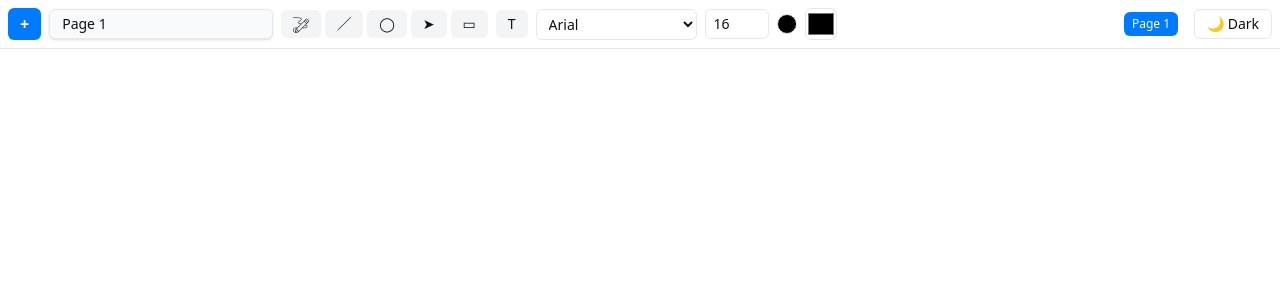
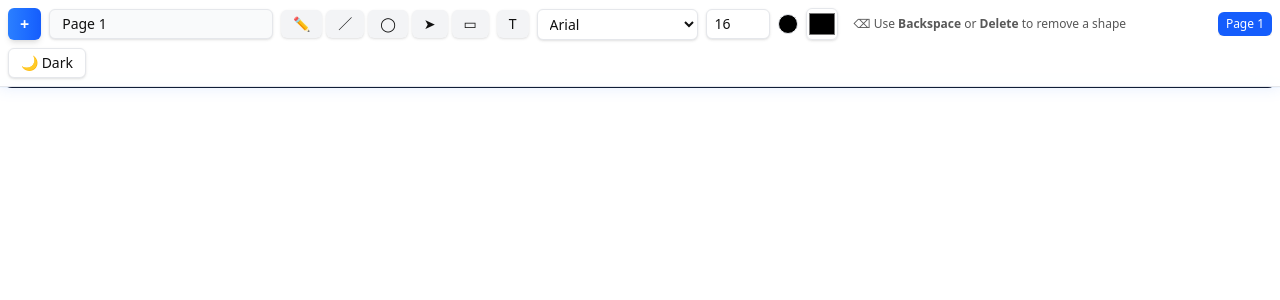
Before and after one commit to vijayakanthang/Draw, a React (Vite) app in the folder client/: page / in a window 1280 px wide. Shown: the top 300 px of the page. Built offline with nearby package versions, Linux system fonts and the light colour scheme.

Commit message:
Updated project files

```diff
--- a/client/src/components/CanvasBoard.tsx
+++ b/client/src/components/CanvasBoard.tsx
@@ -310,6 +310,19 @@ export default function CanvasBoard({
     }
   }, [shapes, isDark]);
 
+  useEffect(() => {
+  const handleKeyDown = (e: KeyboardEvent) => {
+    if ((e.key === "Delete" || e.key === "Backspace") && selectedId) {
+      const updatedShapes = shapes.filter((s) => s.id !== selectedId);
+      onShapesChange(updatedShapes);
+      setSelectedId(null);
+    }
+  };
+
+  window.addEventListener("keydown", handleKeyDown);
+  return () => window.removeEventListener("keydown", handleKeyDown);
+}, [selectedId, shapes, onShapesChange]);
+
 
 
 
--- a/client/src/components/Toolbar.tsx
+++ b/client/src/components/Toolbar.tsx
@@ -1,5 +1,3 @@
-import React from "react";
-import pencilIcon from "../assets/pencil.png";
 import type { Tool } from "../types/shapes";
 
 interface ToolbarProps {
@@ -18,6 +16,10 @@ interface ToolbarProps {
   onSelectPage: (id: string) => void;
   isDark: boolean;
   onToggleDark: (value: boolean) => void;
+  canDelete: boolean;
+  onDelete: () => void;
+  canRotate: boolean;
+  onRotate: () => void;
 }
 
 const tools: Tool[] = ["pencil", "line", "circle", "arrow", "rectangle"];
@@ -47,22 +49,31 @@ export default function Toolbar({
   onSelectPage,
   isDark,
   onToggleDark,
+  canDelete,
+  onDelete,
+  canRotate,
+  onRotate,
 }: ToolbarProps) {
   const fonts = ["Arial", "Roboto", "Courier New", "Times New Roman", "Verdana"];
 
   return (
     <div
       id="toolbar"
-      className={`flex flex-wrap gap-2 p-2 rounded-none border-b items-center sticky top-0 z-10 w-full transition-colors duration-300 ${
+      className={`flex flex-wrap gap-2 p-2 rounded-none border-b items-center sticky top-0 z-10 w-full transition-all duration-300 backdrop-blur-md ${
         isDark
-          ? "bg-[#1E1E1E] text-[#EDEDED] border-[#2C2C2C]"
-          : "bg-[#FFFFFF] text-[#111111] border-[#E5E7EB]"
+          ? "bg-[#111827]/80 text-[#EDEDED] border-[#1f2937]"
+          : "bg-[#FFFFFF]/80 text-[#111111] border-[#E5E7EB]"
       }`}
+      style={{
+        boxShadow: isDark
+          ? "0 0 25px rgba(59,130,246,0.25)"
+          : "0 0 15px rgba(59,130,246,0.15)",
+      }}
     >
-      {/* Page Controls */}
+      {/* ➕ Page Controls */}
       <button
         onClick={onCreatePage}
-        className="bg-[#007AFF] hover:bg-[#0A84FF] text-white px-3 py-1 rounded-md font-semibold transition"
+        className="bg-gradient-to-r from-blue-500 to-blue-600 hover:from-blue-400 hover:to-blue-500 text-white px-3 py-1 rounded-md font-semibold shadow-md transition"
         title="Create new page"
       >
         +
@@ -71,45 +82,41 @@ export default function Toolbar({
       <input
         className={`px-3 py-1 rounded-md border text-sm shadow-sm w-40 sm:w-56 transition-colors duration-300 ${
           isDark
-            ? "bg-[#2C2C2C] text-[#EDEDED] border-[#3A3A3A]"
+            ? "bg-[#1E293B] text-[#EDEDED] border-[#334155]"
             : "bg-[#F9FAFB] text-[#111111] border-[#E5E7EB]"
         }`}
         value={pages.find((p) => p.id === activePageId)?.name || "Untitled"}
         onChange={(e) => onRenamePage(activePageId, e.target.value)}
       />
 
-      {/* Tools */}
+      {/* ✏️ Drawing Tools */}
       <div className="flex gap-1">
         {tools.map((tool) => (
           <button
             key={tool}
             onClick={() => onSelectTool(tool)}
-            className={`px-3 py-1 rounded-md text-sm font-medium transition-colors ${
+            className={`px-3 py-1 rounded-md text-sm font-medium transition-colors shadow-sm ${
               selectedTool === tool
-                ? "bg-[#007AFF] text-white"
+                ? "bg-blue-600 text-white"
                 : isDark
-                ? "bg-[#2C2C2C] hover:bg-[#3A3A3A] text-[#EDEDED]"
+                ? "bg-[#1E293B] hover:bg-[#334155] text-[#EDEDED]"
                 : "bg-[#F3F4F6] hover:bg-[#E5E7EB] text-[#111111]"
             }`}
           >
-            {tool === "pencil" ? (
-              <img src={pencilIcon} alt="pencil" className="w-4 h-4 inline-block" />
-            ) : (
-              toolIcon[tool]
-            )}
+            {toolIcon[tool]}
           </button>
         ))}
       </div>
 
-      {/* Text Controls */}
+      {/* 🔤 Text Controls */}
       <div className="flex gap-2 items-center">
         <button
           onClick={() => onSelectTool("text")}
-          className={`px-3 py-1 rounded-md text-sm font-medium transition-colors ${
+          className={`px-3 py-1 rounded-md text-sm font-medium transition-colors shadow-sm ${
             selectedTool === "text"
-              ? "bg-[#007AFF] text-white"
+              ? "bg-blue-600 text-white"
               : isDark
-              ? "bg-[#2C2C2C] hover:bg-[#3A3A3A] text-[#EDEDED]"
+              ? "bg-[#1E293B] hover:bg-[#334155] text-[#EDEDED]"
               : "bg-[#F3F4F6] hover:bg-[#E5E7EB] text-[#111111]"
           }`}
         >
@@ -119,9 +126,9 @@ export default function Toolbar({
         <select
           value={fontFamily}
           onChange={(e) => setFontFamily(e.target.value)}
-          className={`px-2 py-1 rounded-md border text-sm transition-colors ${
+          className={`px-2 py-1 rounded-md border text-sm transition-colors shadow-sm ${
             isDark
-              ? "bg-[#2C2C2C] text-[#EDEDED] border-[#3A3A3A]"
+              ? "bg-[#1E293B] text-[#EDEDED] border-[#334155]"
               : "bg-[#FFFFFF] text-[#111111] border-[#E5E7EB]"
           }`}
         >
@@ -138,45 +145,48 @@ export default function Toolbar({
           onChange={(e) => setFontSize(parseInt(e.target.value) || 16)}
           min={8}
           max={72}
-          className={`w-16 px-2 py-1 rounded-md border text-sm ${
+          className={`w-16 px-2 py-1 rounded-md border text-sm shadow-sm ${
             isDark
-              ? "bg-[#2C2C2C] text-[#EDEDED] border-[#3A3A3A]"
+              ? "bg-[#1E293B] text-[#EDEDED] border-[#334155]"
               : "bg-[#FFFFFF] text-[#111111] border-[#E5E7EB]"
           }`}
         />
       </div>
 
-      {/* Color Picker */}
+      {/* 🎨 Color Picker */}
       <div className="flex items-center gap-2">
         <span
           className="w-5 h-5 rounded-full border"
           style={{
             backgroundColor: color,
-            borderColor: isDark ? "#3A3A3A" : "#E5E7EB",
+            borderColor: isDark ? "#334155" : "#E5E7EB",
           }}
         />
         <input
           type="color"
           value={color}
           onChange={(e) => setColor(e.target.value)}
-          className="w-8 h-8 border rounded-md cursor-pointer"
+          className="w-8 h-8 border rounded-md cursor-pointer shadow-sm"
           style={{
-            borderColor: isDark ? "#3A3A3A" : "#E5E7EB",
+            borderColor: isDark ? "#334155" : "#E5E7EB",
           }}
         />
       </div>
+    <p className="ml-2 text-xs opacity-70">
+        ⌫ Use <b>Backspace</b> or <b>Delete</b> to remove a shape
+      </p>
 
-      {/* Page Tabs */}
+      {/* 🧭 Page Tabs */}
       <div className="ml-auto hidden md:flex gap-2 overflow-x-auto">
         {pages.map((p) => (
           <button
             key={p.id}
             onClick={() => onSelectPage(p.id)}
-            className={`px-2 py-1 rounded-md text-xs font-medium transition ${
+            className={`px-2 py-1 rounded-md text-xs font-medium transition shadow-sm ${
               activePageId === p.id
-                ? "bg-[#007AFF] text-white"
+                ? "bg-blue-600 text-white"
                 : isDark
-                ? "bg-[#2C2C2C] hover:bg-[#3A3A3A] text-[#EDEDED]"
+                ? "bg-[#1E293B] hover:bg-[#334155] text-[#EDEDED]"
                 : "bg-[#F3F4F6] hover:bg-[#E5E7EB] text-[#111111]"
             }`}
           >
@@ -185,19 +195,18 @@ export default function Toolbar({
         ))}
       </div>
 
-      {/* Theme Toggle */}
-      <div className="ml-2">
+      {/* 🌓 Theme Toggle */}
       <button
         onClick={() => onToggleDark(!isDark)}
-          className={`px-3 py-1 rounded-md border text-sm transition ${
+        className={`px-3 py-1 rounded-md border text-sm transition shadow-sm ${
           isDark
-              ? "bg-[#2C2C2C] text-[#EDEDED] border-[#3A3A3A] hover:bg-[#3A3A3A]"
+            ? "bg-[#1E293B] text-[#EDEDED] border-[#334155] hover:bg-[#334155]"
             : "bg-[#FFFFFF] text-[#111111] border-[#E5E7EB] hover:bg-[#F3F4F6]"
         }`}
       >
         {isDark ? "☀️ Light" : "🌙 Dark"}
       </button>
-      </div>
+
     </div>
   );
 }
--- a/client/src/components/Whiteboard.tsx
+++ b/client/src/components/Whiteboard.tsx
@@ -16,10 +16,15 @@ export default function Whiteboard() {
   ]);
   const [activePageId, setActivePageId] = useState<string>(pages[0].id);
 
-  const activePage = useMemo(() => pages.find((p) => p.id === activePageId)!, [pages, activePageId]);
+  const activePage = useMemo(
+    () => pages.find((p) => p.id === activePageId)!,
+    [pages, activePageId]
+  );
 
   const updateActivePageShapes = (shapes: Shape[]) => {
-    setPages((prev) => prev.map((p) => (p.id === activePageId ? { ...p, shapes } : p)));
+    setPages((prev) =>
+      prev.map((p) => (p.id === activePageId ? { ...p, shapes } : p))
+    );
   };
 
   const handleDeleteShape = () => {
@@ -33,15 +38,24 @@ export default function Whiteboard() {
     if (selectedShapeIndex === null) return;
     const newShapes = activePage.shapes.map((shape, idx) => {
       if (idx !== selectedShapeIndex) return shape;
-      // Add or update a 'rotation' property (degrees)
       const prevRotation = (shape as any).rotation || 0;
       return { ...shape, rotation: prevRotation + 15 };
     });
     updateActivePageShapes(newShapes);
   };
 
+  // Smooth modern gradient background with glow for both themes
+  const boardStyle = `
+    transition: all 0.3s ease;
+    background: ${isDark ? "#0f172a" : "#f8fafc"};
+    box-shadow: 0 0 25px ${isDark ? "rgba(59,130,246,0.25)" : "rgba(30,64,175,0.15)"};
+  `;
+
   return (
-    <div className="flex flex-col  p-0 bg-white h-full w-full">
+    <div
+      className="flex flex-col p-0 h-full w-full"
+      style={{ backgroundColor: isDark ? "#0f172a" : "#ffffff" }}
+    >
       <Toolbar
         selectedTool={selectedTool}
         onSelectTool={setSelectedTool}
@@ -55,15 +69,21 @@ export default function Whiteboard() {
         activePageId={activePageId}
         onCreatePage={() => {
           const id = crypto.randomUUID();
-          setPages((prev) => [...prev, { id, name: `Page ${prev.length + 1}`, shapes: [] }]);
+          setPages((prev) => [
+            ...prev,
+            { id, name: `Page ${prev.length + 1}`, shapes: [] },
+          ]);
           setActivePageId(id);
         }}
-        onRenamePage={(id: string, name: string) => setPages((prev) => prev.map((p) => (p.id === id ? { ...p, name } : p)))}
+        onRenamePage={(id: string, name: string) =>
+          setPages((prev) =>
+            prev.map((p) => (p.id === id ? { ...p, name } : p))
+          )
+        }
         onSelectPage={(id: string) => setActivePageId(id)}
         isDark={isDark}
         onToggleDark={(value: boolean) => {
           setIsDark(value);
-          // set default drawing color depending on theme
           setColor(value ? "#ffffff" : "#000000");
           document.body.style.backgroundColor = value ? "#0f172a" : "#f8fafc";
         }}
@@ -73,6 +93,19 @@ export default function Whiteboard() {
         onRotate={handleRotateShape}
       />
 
+      <div
+        className="flex-grow relative border-t"
+        style={{
+          ...{
+            background: isDark ? "#1e293b" : "#ffffff",
+            transition: "all 0.3s ease",
+            borderRadius: "0.75rem",
+            boxShadow: isDark
+              ? "0 0 30px rgba(37, 99, 235, 0.3)"
+              : "0 0 20px rgba(147, 197, 253, 0.3)",
+          },
+        }}
+      >
         <CanvasBoard
           selectedTool={selectedTool}
           fontFamily={fontFamily}
@@ -85,5 +118,6 @@ export default function Whiteboard() {
           onSelectShape={setSelectedShapeIndex}
         />
       </div>
+    </div>
   );
 }
```
Lines whose indentation alone changed are shown as unchanged.
